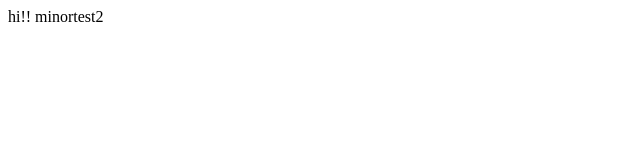
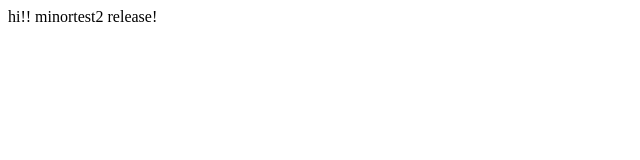
Before and after one commit to shinhyunha/practice, a plain HTML site: page minortest.html in a window 1280 px wide. Shown: the full height of the page, 0-640 px from the left. Drawn offline with Linux system fonts and the light colour scheme.

Commit message:
releasetest1

```diff
--- a/minortest.html
+++ b/minortest.html
@@ -7,5 +7,6 @@
 </head>
 <body>
     hi!! minortest2
+    release!
 </body>
 </html>
```
